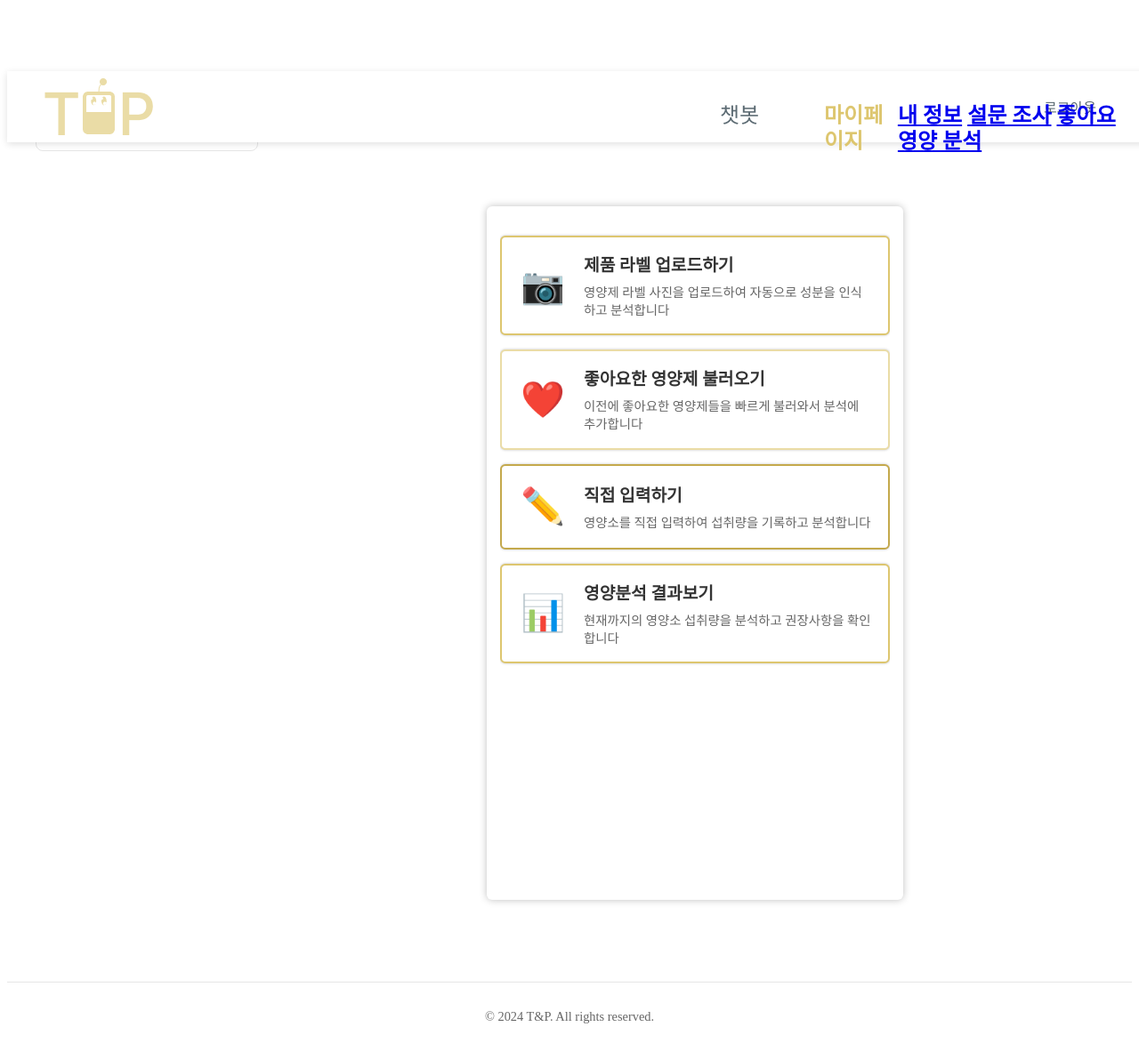
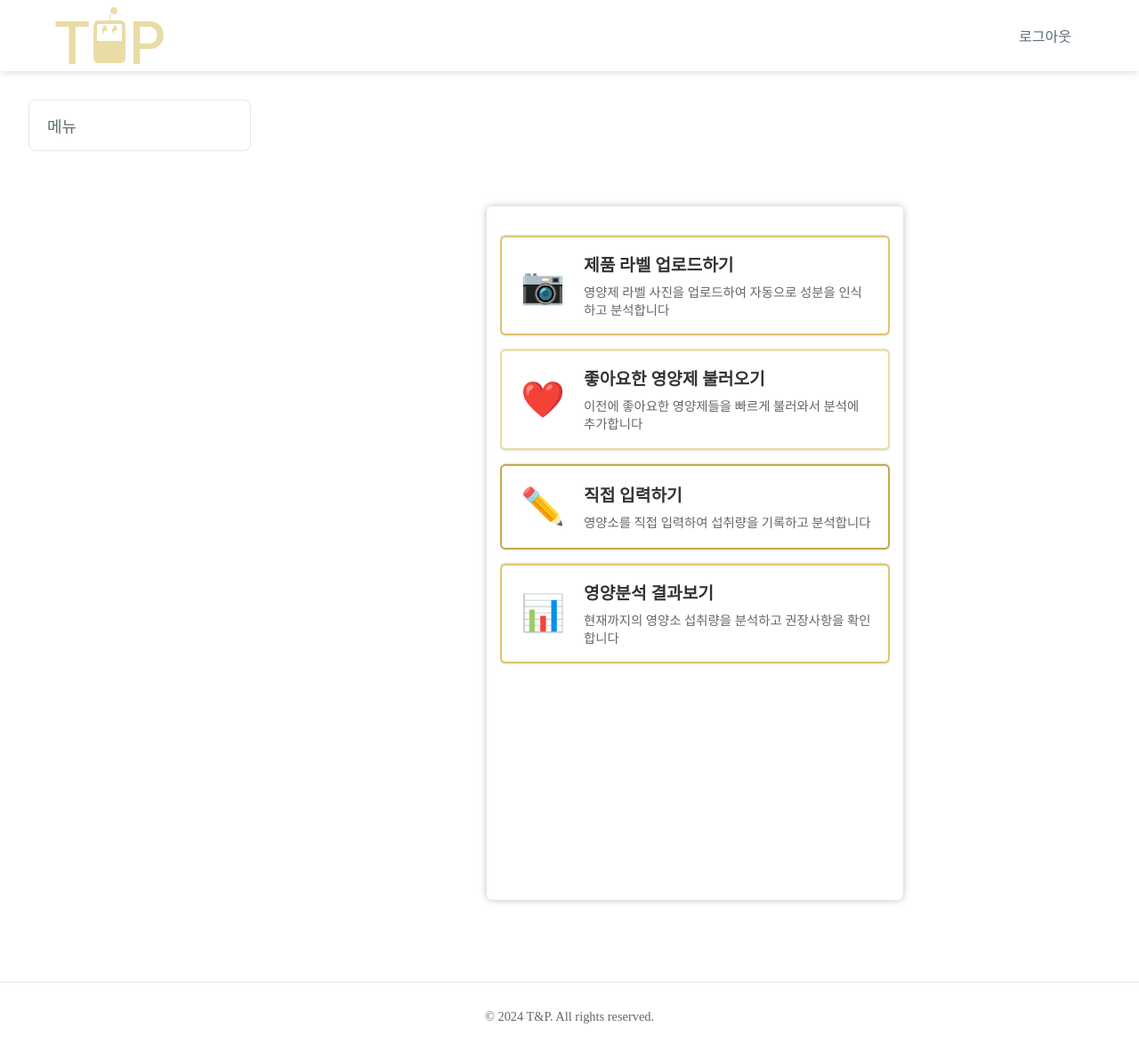
Before and after one commit to SKNETWORKS-FAMILY-AICAMP/SKN10-FINAL-2Team, a Django app: page /mypage/analysis/ in a window 1280 px wide. Shown: the whole page at 89% size. After the commit the page ends 1151 px from the top, so only its background shows below. Run offline with Django 5.2, Linux system fonts and the light colour scheme; the visitor is signed in with stand-in values (Sample User, id 1); data that the repository does not hold is empty; parts of the project's set-up code (start-up, migrations or seed data) failed here and were passed over; some web fonts are replaced.

Commit message:
영양분석 DB완료료

```diff
--- a/django-server/Mypage/views.py
+++ b/django-server/Mypage/views.py
@@ -581,6 +581,10 @@ def add_manual_nutrient_intake(request):
 def analyze_nutrients(request):
     try:
         print("영양분석 시작")
+
+        # 이전 분석 결과 삭제
+        NutrientAnalysis.objects.filter(user=request.user).delete()
+
         # 최근 7일간의 영양소 섭취 기록 가져오기
         end_date = timezone.now().date()
         start_date = end_date - timedelta(days=7)
@@ -761,6 +765,33 @@ def get_favorite_products(request):
             'status': 'error',
             'message': str(e)
         }, status=500)
+
+def parse_number(value_str):
+    """
+    Parsuje liczbę z przecinkami w prawidłowy sposób:
+    - "10,000" -> 10.0
+    - "1,234" -> 1.234
+    - "1.5" -> 1.5
+    """
+    try:
+        # Jeśli to liczba bez przecinków, po prostu konwertuj
+        if ',' not in value_str:
+            return float(value_str)
+
+        # Usuń spacje
+        value_str = value_str.strip()
+
+        # Sprawdź czy to format amerykański (np. 10,000)
+        parts = value_str.split(',')
+        if len(parts) == 2 and len(parts[1]) == 3:
+            # Format amerykański: zamień przecinek na kropkę
+            return float(parts[0])
+
+        # W przeciwnym razie usuń wszystkie przecinki
+        return float(value_str.replace(',', ''))
+    except ValueError:
+        print(f"Błąd parsowania liczby: {value_str}")
+        return 0.0
 
 def parse_ingredients(text):
     ingredients = {}
@@ -881,7 +912,8 @@ def parse_ingredients(text):
             matches = re.finditer(pattern, line)
             for match in matches:
                 name = match.group(1).strip()
-                value = match.group(2).replace(',', '')  # Usuń przecinki z liczby
+                raw_value = match.group(2)
+                value = str(parse_number(raw_value))  # Użyj nowej funkcji parse_number
                 unit = match.group(3)
 
                 # Sprawdź czy nazwa zawiera główne składniki odżywcze
@@ -1459,13 +1491,13 @@ def save_ocr_ingredients(request):
                 import re
                 match = re.match(r'([\d,]+\.?\d*)\s*([a-zA-Z㎍mgREµ]+)', ingredient_value)
                 if match:
-                    amount = float(match.group(1).replace(',', ''))
+                    amount = parse_number(match.group(1))
                     unit = match.group(2)
                 else:
                     # Try to extract just the number
                     num_match = re.search(r'([\d,]+\.?\d*)', ingredient_value)
                     if num_match:
-                        amount = float(num_match.group(1).replace(',', ''))
+                        amount = parse_number(num_match.group(1))
             elif isinstance(ingredient_value, (int, float)):
                 amount = float(ingredient_value)
 
--- a/django-server/static/css/Mypage/header.css
+++ b/django-server/static/css/Mypage/header.css
@@ -6,6 +6,8 @@ header {
     background: #FFFFFF;
     box-shadow: 0px 2px 8px rgba(0, 0, 0, 0.12);
     z-index: 1000;
+    top: 0;
+    left: 0;
 }
 
 nav {
@@ -16,6 +18,8 @@ nav {
     display: flex;
     align-items: center;
     justify-content: space-between;
+    position: relative;
+    z-index: 1001;
 }
 
 /* Logo styles */
@@ -24,6 +28,8 @@ nav {
     align-items: center;
     gap: 5px;
     cursor: pointer;
+    position: relative;
+    z-index: 1002;
 }
 
 .logo-t, .logo-p {
@@ -54,6 +60,8 @@ nav {
     display: flex;
     gap: 60px;
     align-items: center;
+    position: relative;
+    z-index: 1002;
 }
 
 .nav-label {
@@ -65,6 +73,8 @@ nav {
     transition: color 0.3s;
     padding: 10px 20px;
     border-radius: 8px;
+    position: relative;
+    z-index: 1003;
 }
 
 .nav-label:hover {
@@ -82,6 +92,8 @@ nav {
     display: flex;
     align-items: center;
     gap: 20px;
+    position: relative;
+    z-index: 1002;
 }
 
 .login-item a {
@@ -106,12 +118,16 @@ main {
     padding: 2rem;
     display: flex;
     gap: 2rem;
+    position: relative;
+    z-index: 1;
 }
 
 /* Sidebar styles */
 .sidebar {
     width: 250px;
     flex-shrink: 0;
+    position: relative;
+    z-index: 100;
 }
 
 .dropdown {
@@ -131,6 +147,8 @@ main {
     cursor: pointer;
     text-align: left;
     transition: all 0.3s;
+    position: relative;
+    z-index: 101;
 }
 
 .dropdown-toggle:hover {
@@ -179,6 +197,8 @@ main {
     border-radius: 12px;
     padding: 0;
     box-shadow: none;
+    position: relative;
+    z-index: 1;
 }
 
 /* Footer */
@@ -189,6 +209,8 @@ footer {
     color: #666;
     font-size: 0.9rem;
     border-top: 1px solid #E6E6E6;
+    position: relative;
+    z-index: 1;
 }
 
 /* Responsive design */
@@ -198,33 +220,62 @@ footer {
     }
 
     .nav-menu {
-        gap: 20px;
+        gap: 30px;
     }
 
     .nav-label {
         font-size: 16px;
-        padding: 8px 16px;
+        padding: 8px 12px;
     }
 
     .logo-t, .logo-p {
-        font-size: 36px;
+        font-size: 32px;
     }
 
     .logo-rectangle {
-        width: 28px;
-        height: 36px;
+        width: 24px;
+        height: 32px;
     }
 
     .logo-rectangle-2 {
-        width: 20px;
-        height: 24px;
+        width: 16px;
+        height: 20px;
     }
 
     main {
+        padding: 1rem;
         flex-direction: column;
     }
 
     .sidebar {
         width: 100%;
+        margin-bottom: 1rem;
     }
 }
+
+/* Dodatkowe style dla lepszej stabilności */
+body {
+    margin: 0;
+    padding: 0;
+    overflow-x: hidden;
+    position: relative;
+}
+
+/* Napraw problemy z z-index na różnych urządzeniach */
+@media (max-width: 480px) {
+    header {
+        z-index: 9999;
+    }
+
+    nav {
+        z-index: 10000;
+    }
+
+    .nav-menu {
+        z-index: 10001;
+    }
+
+    .nav-label {
+        z-index: 10002;
+    }
+}
--- a/django-server/templates/Mypage/analysis.html
+++ b/django-server/templates/Mypage/analysis.html
@@ -340,26 +333,25 @@
     background: #C4A94C;
 }
 
-/* 스크롤바 숨기기 */
-.main-cards::-webkit-scrollbar {
-    display: none;
+/* Dodatkowe style dla lepszej stabilności */
+* {
+    box-sizing: border-box;
 }
 
-.main-cards {
-    -ms-overflow-style: none;
-    scrollbar-width: none;
+body {
+    overflow-x: hidden;
 }
 
-/* 반응형 디자인 */
-@media (max-width: 500px) {
+/* Responsywność */
+@media (max-width: 768px) {
     .analysis-container {
-        width: 100vw;
-        margin: 0;
+        width: 95%;
+        margin: 100px auto 40px auto;
     }
 
     .card {
-        width: 90vw;
-        max-width: 450px;
+        width: 100%;
+        max-width: 400px;
     }
 }
 </style>
@@ -822,7 +791,7 @@ function loadNutrientHistory() {
 }
 
 // 직접입력 저장
-function saveManualInput() {
+function submitManualInput() {
     const nutrientName = document.getElementById('nutrientNameInput').value;
     const unit = document.getElementById('unitInput').value;
     const amount = document.getElementById('amountInput').value;
--- a/django-server/templates/Mypage/base.html
+++ b/django-server/templates/Mypage/base.html
@@ -7,6 +7,61 @@
 <link rel="stylesheet" href="{% static 'css/Mypage/header.css' %}">
 <link rel="stylesheet" href="{% static 'css/Mypage/mypage.css' %}">
 <style>
+/* Główny kontener - stabilny layout */
+body {
+    margin: 0;
+    padding: 0;
+    overflow-x: hidden;
+    min-height: 100vh;
+    position: relative;
+}
+
+/* Header - przyklejony na górze */
+header {
+    position: fixed;
+    width: 100%;
+    height: 80px;
+    background: #FFFFFF;
+    box-shadow: 0px 2px 8px rgba(0, 0, 0, 0.12);
+    z-index: 1000;
+    top: 0;
+    left: 0;
+}
+
+/* Główna treść - z marginesem górnym */
+main {
+    margin-top: 80px;
+    min-height: calc(100vh - 80px);
+    padding: 2rem;
+    display: flex;
+    gap: 2rem;
+    position: relative;
+    z-index: 1;
+    box-sizing: border-box;
+}
+
+/* Sidebar - stabilne pozycjonowanie */
+.sidebar {
+    width: 250px;
+    flex-shrink: 0;
+    position: sticky;
+    top: 100px;
+    height: fit-content;
+    z-index: 100;
+}
+
+/* Content area - stabilne pozycjonowanie */
+.content {
+    flex-grow: 1;
+    background: transparent;
+    border-radius: 12px;
+    padding: 0;
+    box-shadow: none;
+    position: relative;
+    z-index: 1;
+    min-height: calc(100vh - 120px);
+}
+
 /* 네비게이션 메뉴 오버라이드 */
 .nav-menu {
     display: flex !important;
@@ -46,13 +101,6 @@
 .logo img {
     height: 40px;
     width: auto;
-}
-
-.sidebar {
-    position: fixed;
-    left: 20px;
-    top: 100px;
-    z-index: 100;
 }
 
 .dropdown {
@@ -139,6 +187,25 @@
 .mypage-dropdown-item:last-child {
     border-radius: 0 0 6px 6px !important;
 }
+
+/* Responsywność */
+@media (max-width: 768px) {
+    main {
+        padding: 1rem;
+        flex-direction: column;
+    }
+
+    .sidebar {
+        width: 100%;
+        position: relative;
+        top: 0;
+        margin-bottom: 1rem;
+    }
+
+    .content {
+        min-height: auto;
+    }
+}
 </style>
 {% endblock %}
 
@@ -198,33 +265,25 @@ function toggleDropdown() {
 }
 
 function toggleMypageMenu() {
-    const mypageDropdown = document.getElementById('mypageDropdown');
-    mypageDropdown.style.display = mypageDropdown.style.display === 'block' ? 'none' : 'block';
+    const dropdown = document.getElementById('mypageDropdown');
+    dropdown.style.display = dropdown.style.display === 'block' ? 'none' : 'block';
 }
 
-document.addEventListener('DOMContentLoaded', function() {
-    // 드롭다운 외부 클릭 시 닫기
-    document.addEventListener('click', function(event) {
-        const dropdown = document.querySelector('.dropdown');
-        const dropdownMenu = document.getElementById('dropdownMenu');
-        const mypageLabel = document.querySelector('.nav-label.mypage');
-        const mypageDropdown = document.getElementById('mypageDropdown');
+// Zamknij dropdown po kliknięciu poza nim
+document.addEventListener('click', function(event) {
+    const dropdown = document.getElementById('mypageDropdown');
+    const mypageLabel = document.querySelector('.nav-label.mypage');
 
-        // 마이페이지 라벨 클릭은 제외
-        if (event.target === mypageLabel) {
-            return;
-        }
+    if (!mypageLabel.contains(event.target)) {
+        dropdown.style.display = 'none';
+    }
 
-        // 마이페이지 드롭다운 외부 클릭 시 닫기
-        if (!mypageLabel.contains(event.target)) {
-            mypageDropdown.style.display = 'none';
-        }
+    const dropdownMenu = document.getElementById('dropdownMenu');
+    const dropdownToggle = document.querySelector('.dropdown-toggle');
 
-        // 사이드바 드롭다운 외부 클릭 시 닫기
-        if (!dropdown.contains(event.target)) {
-            dropdownMenu.style.display = 'none';
-        }
-    });
+    if (!dropdownToggle.contains(event.target)) {
+        dropdownMenu.style.display = 'none';
+    }
 });
 </script>
 {% endblock %}
```
Also changed, not shown: other parts of django-server/templates/Mypage/analysis.html (+23 -53 lines).
